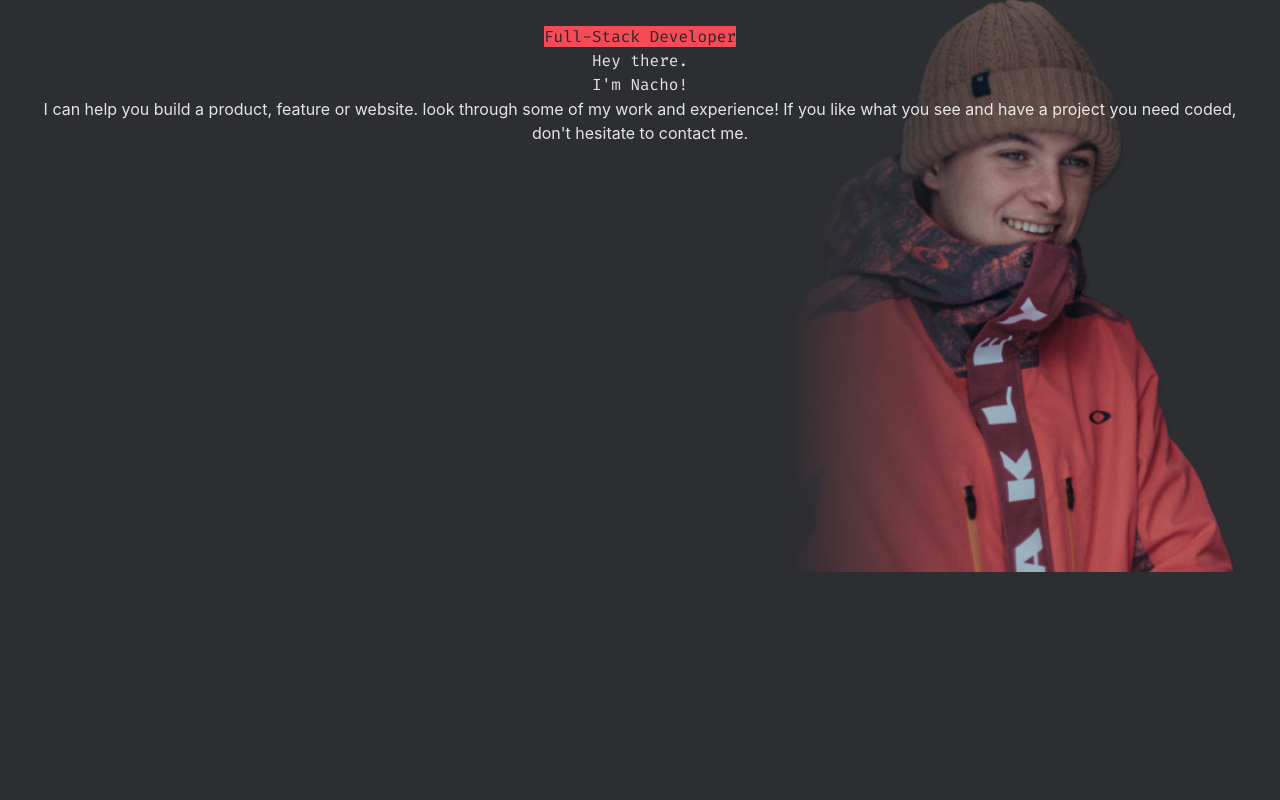
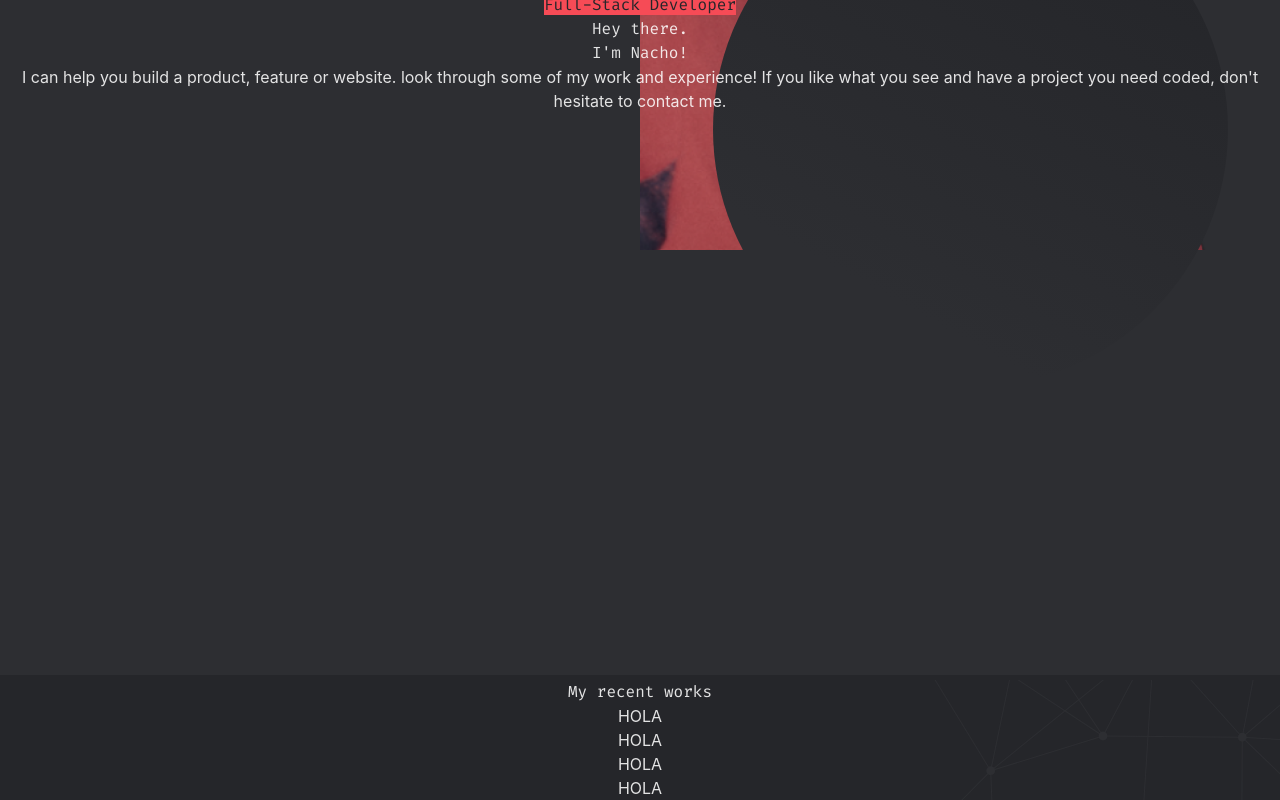
Before and after one commit to Alejuda/react-portfolio, a React (Vite) app: page / in a window 1280 px wide. Shown: the part 228-1028 px from the top of the page. Before the commit the page ends 972 px from the top, so only its background shows below. Built offline with nearby package versions, Linux system fonts and the light colour scheme.

Commit message:
Add Recent work section and modify home

```diff
--- a/src/App.css
+++ b/src/App.css
@@ -1,7 +1,5 @@
 #root {
-  max-width: 1480px;
   margin: 0 auto;
-  padding: 2rem;
   text-align: center;
   display: flex;
   flex-direction: column;
--- a/src/App.jsx
+++ b/src/App.jsx
@@ -3,6 +3,7 @@ import './App.css'
 import Navbar from './components/Navbar'
 import MediaSide from './components/MediaSide'
 import Home from './components/Home'
+import RecentWorks from './components/RecentWorks'
 
 function App() {
 
@@ -11,6 +12,7 @@ function App() {
       <Navbar />
       <MediaSide />
       <Home />
+      <RecentWorks />
     </>
   )
 }
--- a/src/components/Home.jsx
+++ b/src/components/Home.jsx
@@ -1,3 +1,7 @@
+import MeHome from '../assets/me-homepng.png'
+import HomeBack from '../assets/home-back.svg'
+import HomeDeco from '../assets/home-deco.svg'
+
 function Home() {
   return (
     <section className="w-3/4 flex items-center home-section justify-between mx-auto relative">
@@ -14,8 +18,13 @@ function Home() {
           If you like what you see and have a project you need coded, don't hesitate to contact me.
         </p>
       </div>
-      <div className="home-image">
-        <div className='gradient'></div>
+      <div className='home-back' >
+      <div className="relative back-container">
+        <img className='absolute z-20 h-full' src={HomeDeco} />
+        <div className='absolute w-full h-full z-10 gradient-home' />
+        <img className='absolute -z-20 h-full' src={HomeBack} />
+        {/* <img className='h-full me-home' src={MeHome} /> */}
+      </div>
       </div>
     </section>
   );
--- a/src/components/MediaSide.jsx
+++ b/src/components/MediaSide.jsx
@@ -4,7 +4,7 @@ import MailOutlinedIcon from '@mui/icons-material/MailOutlined';
 import TwitterIcon from '@mui/icons-material/Twitter';
 
 const MediaSide = () => (
-  <ul className="flex flex-col list-none center gap-y-5 px-5 py-6 items-center fixed left-3 media-side rounded-full shadow-lg">
+  <ul className="flex flex-col list-none center gap-y-5 px-4 py-5 items-center fixed left-3 media-side rounded-full shadow-lg">
     <li><a className="media-link" href="#"><GitHubIcon fontSize='large'/></a></li>
     <li><a className="media-link" href="#"><LinkedInIcon fontSize='large'/></a></li>
     <li><a className="media-link" href="#"><TwitterIcon fontSize='large'/></a></li>
--- a/src/components/Navbar.jsx
+++ b/src/components/Navbar.jsx
@@ -1,7 +1,7 @@
 import MailOutlinedIcon from '@mui/icons-material/MailOutlined';
 
 const Navbar = () => (
-  <header className="flex justify-between nav-container w-9/12 max-w-7xl m-auto items-center">
+  <header className="flex justify-between nav-container w-9/12 max-w-screen-2xl m-auto items-center">
     <a className="flex-1 text-start" href="/">
       <h1 className="nav-logo text-3xl"><strong>Ignacio</strong> Fino</h1>
     </a>
--- /dev/null
+++ b/src/components/RecentWorks.jsx
@@ -0,0 +1,20 @@
+const RecentWorks = () => (
+  <section className="w-screen recent-works-section px-8">
+    <div className="max-w-screen-2xl pb-10 w-5/6 m-auto">
+      <div className="flex gap-5 items-center">
+        <h2 className="text-4xl whitespace-nowrap py-10 fira-code">
+          My recent works
+        </h2>
+        <div className="h-[1px] bg-white w-full" />
+      </div>
+      <div className="grid works-grid gap-5">
+        <h2 className="bg-white">HOLA</h2>
+        <h2 className="bg-white">HOLA</h2>
+        <h2 className="bg-white">HOLA</h2>
+        <h2 className="bg-white">HOLA</h2>
+      </div>
+    </div>
+  </section>
+);
+
+export default RecentWorks;
--- a/src/index.css
+++ b/src/index.css
@@ -20,7 +20,7 @@
 
   --red: #F64B56;
   --gray-1: #2D2E32;
-  --gray-2: #27272e;
+  --gray-2: #25262A;
   background-color: var(--gray-1);
 }
 
@@ -87,18 +87,37 @@
   background: linear-gradient(90deg, var(--gray-1) 0%, rgba(252,176,69,0) 40%);
 }
 
-.home-image {
-  background-image: url('./assets/my_img.png');
+.back-container {
+  width: 100%;
+  aspect-ratio: 0.84;
+  background-image: url('./assets/me-homepng.png');
+  background-repeat: no-repeat;
   background-size: contain;
-  background-position: left;
-  background-repeat: no-repeat;
+  animation: moveBackground 1s ease-in-out forwards;
+}
+
+.home-back {
   position: absolute;
   right: 0;
   bottom: 0;
-  height: 80vh;
-  width: calc(80vh * 0.762);
   z-index: -1;
-  animation: moveBackground 1s ease-in-out forwards;
+  width: 50%;
+}
+
+.gradient-home {
+  background: linear-gradient(90deg, rgba(45,46,50,1) 0%, rgba(45,46,50,0) 50%);
+}
+
+.recent-works-section {
+  background-color: var(--gray-2);
+  box-shadow: 0 -5px 0 var(--gray-2);
+  background-image: url('./assets/recent-back.svg');
+  background-size: cover;
+  background-repeat: no-repeat;
+}
+
+.works-grid {
+  grid-template-columns: repeat( auto-fit, minmax(250px, 1fr) );
 }
 
 @keyframes moveBackground {
```
